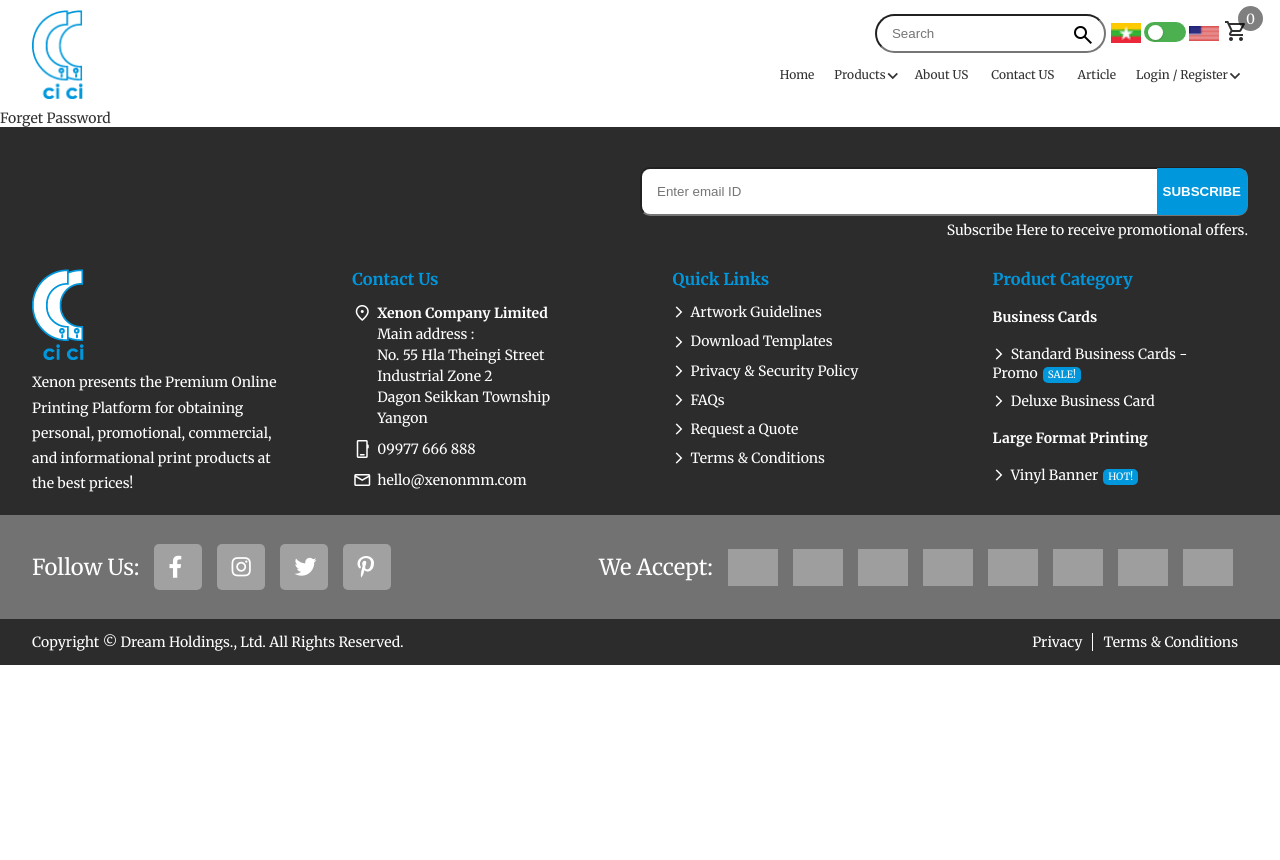
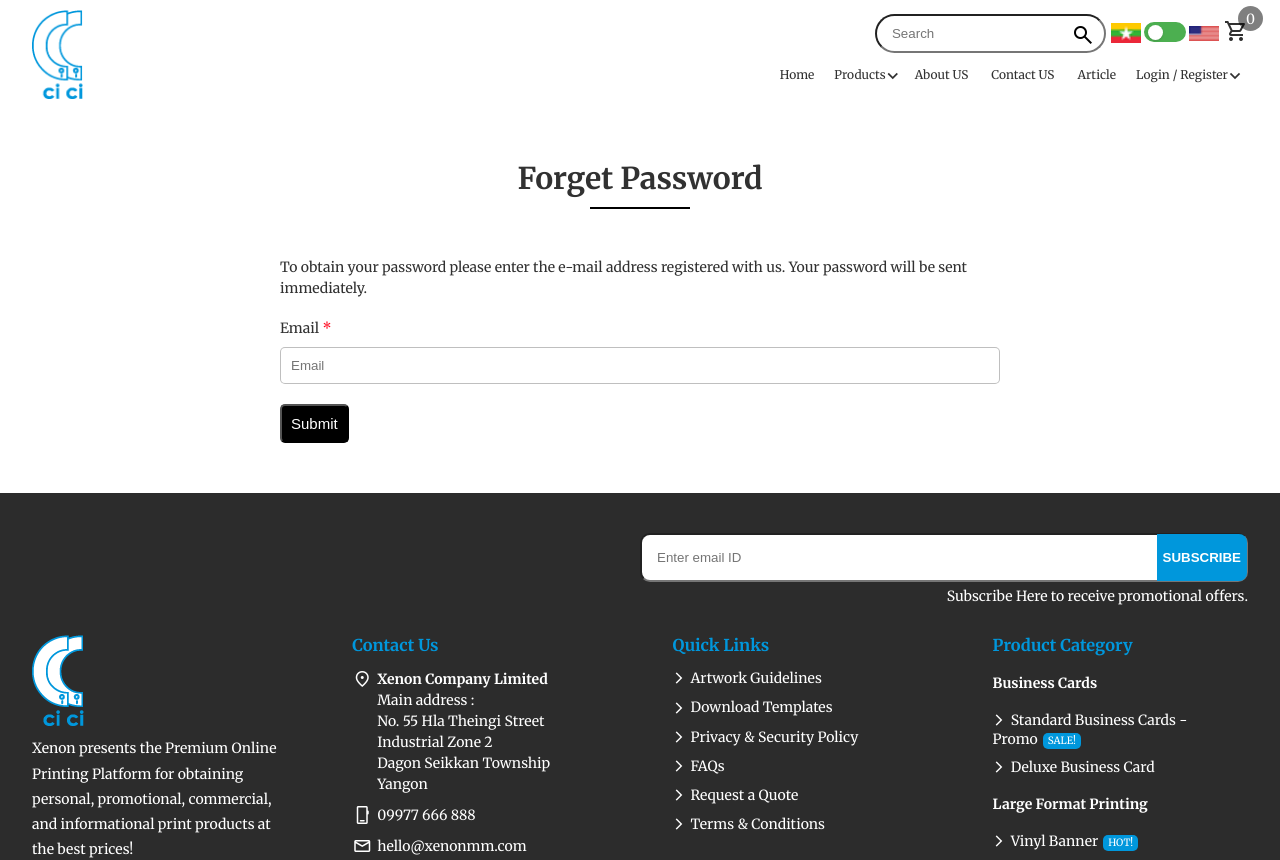
Before and after one commit to winlhanphyo/OffsetPaintingService, a Vue app in the folder frontend/: page /forget-password in a window 1280 px wide. Shown: the top 860 px of the page. Before the commit the page ends 800 px from the top, so only its background shows below. Built offline with nearby package versions, Linux system fonts and the light colour scheme; grey boxes are pictures that could not be loaded; what vue-awesome-paginate would draw is missing.

Commit message:
add forget password

```diff
--- a/frontend/src/views/ForgetPassword.vue
+++ b/frontend/src/views/ForgetPassword.vue
@@ -1,7 +1,21 @@
 <template>
-    <div>
-      Forget Password
+  <div class="container">
+    <h2>Forget Password</h2>
+    <div class="forget-password">
+      <div class="form">
+        <p>To obtain your password please enter the e-mail address registered with us. Your password will be sent immediately.</p>
+        <div class="form-row">
+          <div class="form-group">
+            <label for="" class="label">Email <span>*</span></label>
+            <div class="form-data">
+              <input type="text" placeholder="Email" />
+            </div>
+          </div>
+          <button class="submit-btn">Submit</button>
+        </div>
+      </div>
     </div>
+  </div>
 </template>
 
 <script>
@@ -16,4 +30,44 @@
 </script>
 
 <style lang="postcss">
+  .forget-password {
+    max-width: 720px;
+    margin: 60px auto 0;
+    @media screen and (max-width: 767.9px) {
+      max-width: 100%;
+      margin: 50px auto 0;
+    }
+    p {
+      line-height: 1.5;
+    }
+    .form-group {
+      margin: 20px 0;
+      input {
+        width: calc(100% - 22px);
+        padding: 10px;
+        border: 1px solid rgba(0, 0, 0, 0.25);
+        border-radius: 5px;
+      }
+      label {
+        display: block;
+        margin-bottom: 10px;
+        span {
+          color: #ff0018;
+        }
+      }
+    }
+    .submit-btn {
+      padding: 9px;
+      margin-right: 10px;
+      font-size: 15px;
+      background: #000;
+      color: #fff;
+      cursor: pointer;
+      border-radius: 5px;
+      &:hover {
+        color: #f47920;
+        background: #fff;
+      }
+    }
+  }
 </style>
```
